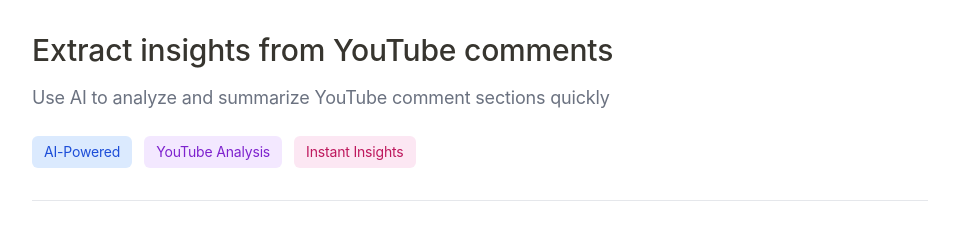
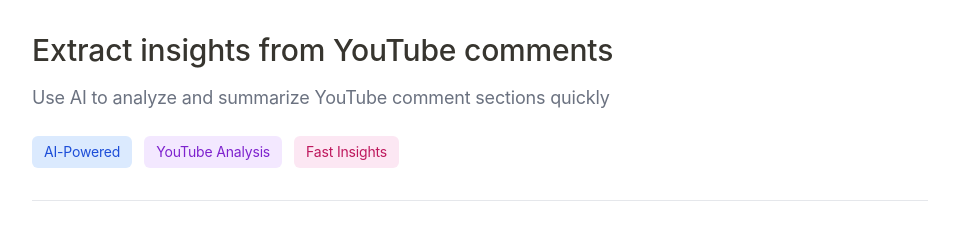
Before and after one commit to florian-lup/comment-crunch, a Next.js app: page / in a window 1280 px wide. Shown: the top 226 px of the page, without its empty margins (160-1119 px from the left). Built offline with nearby package versions, Linux system fonts and the light colour scheme.

Commit message:
updated header label

```diff
--- a/src/components/ui/header.tsx
+++ b/src/components/ui/header.tsx
@@ -12,7 +12,7 @@
   ({
     title = "Extract insights from YouTube comments",
     description = "Use AI to analyze and summarize YouTube comment sections quickly",
-    tags = ["AI-Powered", "YouTube Analysis", "Instant Insights"],
+    tags = ["AI-Powered", "YouTube Analysis", "Fast Insights"],
     className
   }, ref) => {
     const tagColors = [
--- a/src/components/ui/input.tsx
+++ b/src/components/ui/input.tsx
@@ -72,7 +72,7 @@
           ) : (
             <>
               <div className="animate-spin h-4 w-4 mr-2 rounded-full border-2 border-red-600 border-t-transparent"></div>
-              <span>Abort</span>
+              <span>Stop</span>
             </>
           )}
         </button>
```
